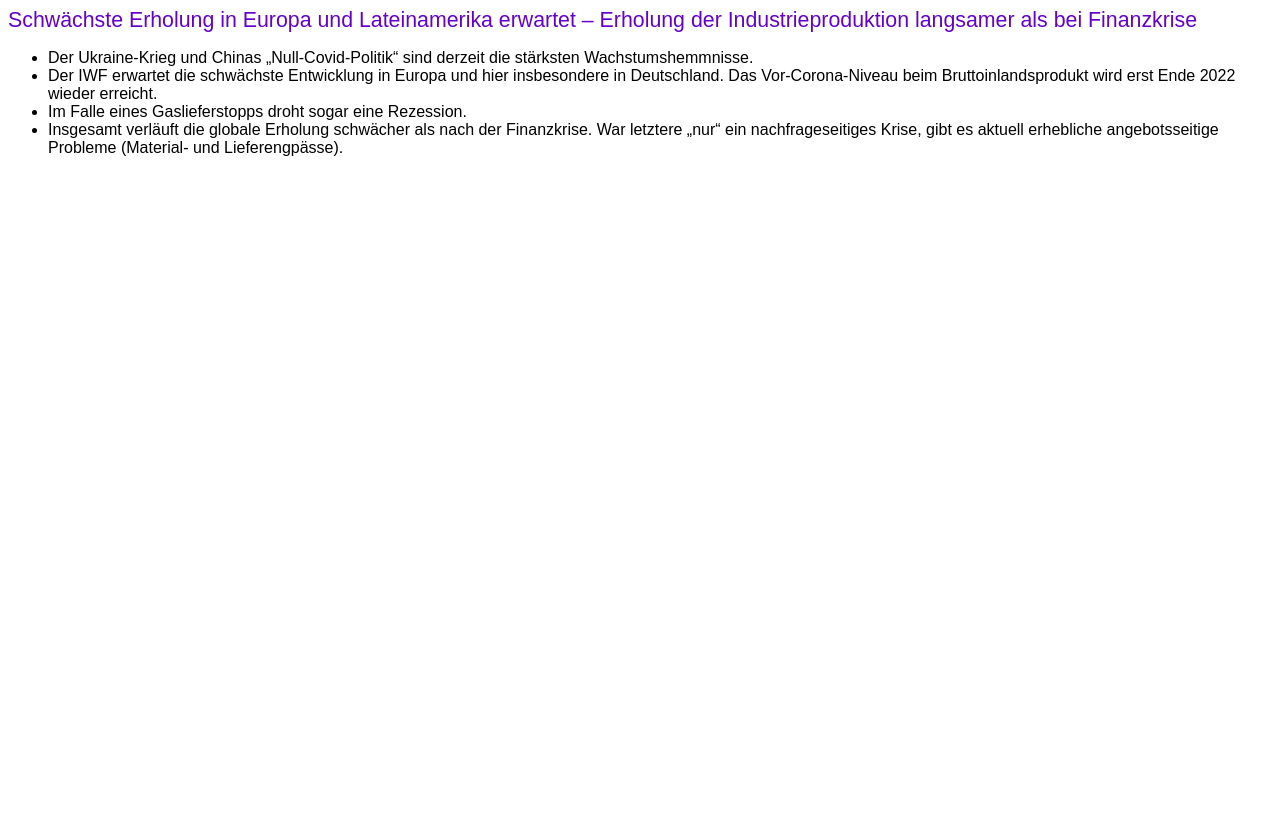
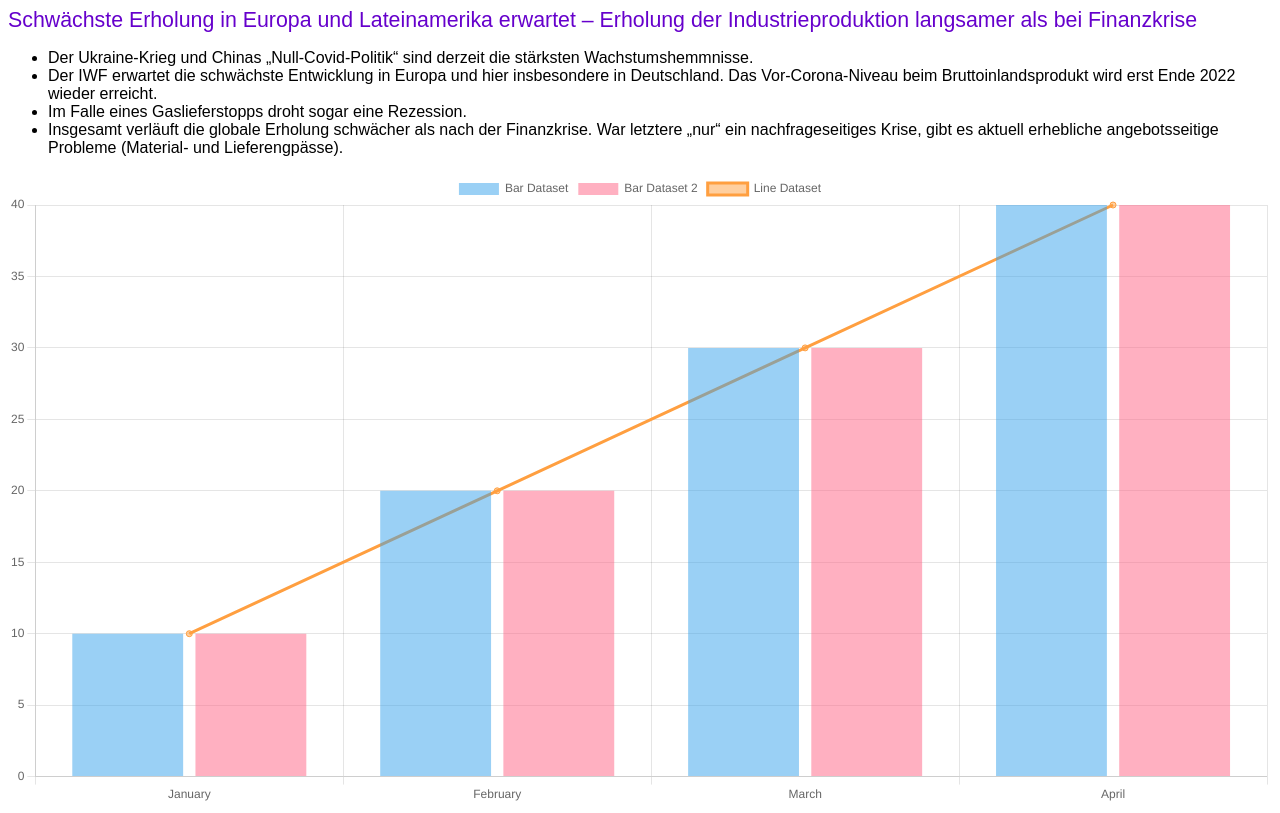
Before and after one commit to PythonPionier/Dashboard, an Angular app in the folder konjunkturreport/: page / in a window 1280 px wide. Built offline with nearby package versions, Linux system fonts and the light colour scheme.

Commit message:
mix diagramm

```diff
--- a/konjunkturreport/src/app/app.component.html
+++ b/konjunkturreport/src/app/app.component.html
@@ -13,3 +13,5 @@
     <li>Insgesamt verläuft die globale Erholung schwächer als nach der Finanzkrise. War letztere „nur“ ein nachfrageseitiges Krise, gibt es aktuell erhebliche angebotsseitige Probleme (Material- und Lieferengpässe).</li>
   </ul>
 </div>
+
+<app-industrieproduktion></app-industrieproduktion>
--- a/konjunkturreport/src/app/app.module.ts
+++ b/konjunkturreport/src/app/app.module.ts
@@ -2,10 +2,12 @@ import { NgModule } from '@angular/core';
 import { BrowserModule } from '@angular/platform-browser';
 
 import { AppComponent } from './app.component';
+import { IndustrieproduktionComponent } from './industrieproduktion/industrieproduktion.component';
 
 @NgModule({
   declarations: [
-    AppComponent
+    AppComponent,
+    IndustrieproduktionComponent
   ],
   imports: [
     BrowserModule
--- /dev/null
+++ b/konjunkturreport/src/app/industrieproduktion/industrieproduktion.component.html
@@ -0,0 +1,5 @@
+
+
+<div>
+  <canvas id="indprod">{{chart}}</canvas>
+</div>
--- /dev/null
+++ b/konjunkturreport/src/app/industrieproduktion/industrieproduktion.component.ts
@@ -0,0 +1,66 @@
+import { Component } from '@angular/core';
+import Chart from 'chart.js/auto';
+
+
+
+const labels = ["Jan", "Feb", "Mar", "Apr", "Mai", "Jun", "Jul"];
+const data = {
+  labels: labels,
+  datasets: [
+    {
+      label: 'Eurozone',
+      data: [1,2,3,4,5,6,7],
+      backgroundColor: "blue"
+    },
+    {
+      label: 'USA',
+      data: [1,2,3,4,5,6,7],
+      backgroundColor: "green",
+    }
+  ]
+};
+
+
+
+
+@Component({
+  selector: 'app-industrieproduktion',
+  templateUrl: './industrieproduktion.component.html',
+  styleUrls: ['./industrieproduktion.component.scss']
+})
+export class IndustrieproduktionComponent {
+
+  title = 'ng-chart';
+  chart: any = [];
+  constructor() {}
+
+
+  ngOnInit() {
+
+    this.chart = new Chart('indprod', {
+      data: {
+        datasets: [
+          {
+            type: 'bar',
+            label: 'Bar Dataset',
+            data: [10, 20, 30, 40]
+          },
+          {
+            type: 'bar',
+            label: 'Bar Dataset 2',
+            data: [10, 20, 30, 40]
+          },
+          {
+            type: 'line',
+            label: 'Line Dataset',
+            data: [10, 20, 30, 40],
+            order: 1
+          }
+        ],
+        labels: ['January', 'February', 'March', 'April']
+      },
+    });
+
+  }
+
+}
```
Also changed, not shown: konjunkturreport/src/app/industrieproduktion/industrieproduktion.component.scss (added), 1 other file (tests, documents, lock files or other folders).
